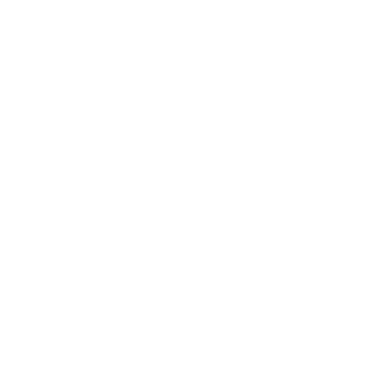
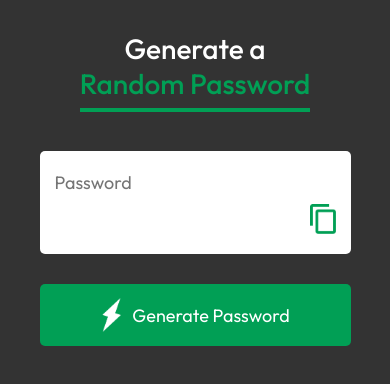
Before and after one commit to BrostouchKOK/generate-password, a plain HTML site: page index.html in a window 390 px wide. Drawn offline with Linux system fonts and the light colour scheme.

Commit message:
completed random password

```diff
--- a/index.html
+++ b/index.html
@@ -1,12 +1,52 @@
 <!DOCTYPE html>
 <html lang="en">
-<head>
-    <meta charset="UTF-8">
-    <meta name="viewport" content="width=device-width, initial-scale=1.0">
-    <title>Document</title>
-    <link rel="stylesheet" href="style.css">
-</head>
-<body>
+  <head>
+    <meta charset="UTF-8" />
+    <meta name="viewport" content="width=device-width, initial-scale=1.0" />
+    <title>Generate Password</title>
+    <link rel="stylesheet" href="style.css" />
+  </head>
+  <body>
+    <div class="container">
+      <h1>Generate a <br /><span>Random Password</span></h1>
+      <div class="display">
+        <input type="text" id="password" placeholder="Password" />
+        <img onclick="copyPassword()" src="images/copy.png" alt="" />
+      </div>
+      <button onclick="createPassword()">
+        <img src="images/generate.png" alt="" /> Generate Password
+      </button>
+    </div>
 
-</body>
+    <script>
+      const passwordBox = document.getElementById("password");
+      const length = 12;
+
+      const upperCase = "ABCDEFGHIJKLMNOPQRSTUVWXYZ";
+      const lowerCase = "abcdefghijklmnopqrstuvwxyz";
+      const number = "0123456789";
+      const symbol = "!@#$%^&*()_+=-[]{}/~";
+
+      const allChars = upperCase + lowerCase + number + symbol;
+
+      function createPassword() {
+        let password = "";
+        password += upperCase[Math.floor(Math.random() * upperCase.length)];
+        password += lowerCase[Math.floor(Math.random() * lowerCase.length)];
+        password += number[Math.floor(Math.random() * number.length)];
+        password += symbol[Math.floor(Math.random() * symbol.length)];
+
+        while (length > password.length) {
+          password += allChars[Math.floor(Math.random() * allChars.length)];
+        }
+        passwordBox.value = password;
+      }
+
+      function copyPassword(){
+        passwordBox.select();
+        document.execCommand("copy");
+      }
+
+    </script>
+  </body>
 </html>
--- a/style.css
+++ b/style.css
@@ -6,3 +6,100 @@
     box-sizing: border-box;
     font-family: "Outfit", sans-serif;
 }
+body{
+    background: #333;
+    color: #fff;
+}
+.container{
+    margin: 12%;
+    width: 90%;
+    max-width: 700px;
+}
+.display{
+    width: 100%;
+    margin-top: 50px;
+    margin-bottom: 30px;
+    background-color: #fff;
+    padding: 26px 20px;
+    border-radius: 5px;
+    color: #333;
+    display: flex;
+    justify-content: space-between;
+    align-items: center;
+}
+.container h1{
+    font-weight: 500;
+    font-size: 45px;
+}
+.container h1 span{
+    color: #019f55;
+    border-bottom: 4px solid #019f55;
+    padding-bottom: 7px;
+}
+.display img{
+    width: 30px;
+    cursor: pointer;
+}
+.display input{
+    border: 0;
+    outline: 0;
+    font-size: 24px;
+
+}
+.container button img{
+    width: 28px;
+    margin-right: 10px;
+}
+.container button{
+    border: 0;
+    outline: 0;
+    background: #019f55;
+    color: #fff;
+    padding: 16px 26px;
+    border-radius: 5px;
+    display: flex;
+    align-items: center;
+    justify-content: center;
+    cursor: pointer;
+    font-size: 22px;
+}
+
+@media (max-width: 600px) {
+  .container {
+    margin: 8% auto;
+    padding: 0 20px;
+  }
+
+  .container h1 {
+    font-size: 28px;
+    text-align: center;
+  }
+
+  .display {
+    flex-direction: column;
+    align-items: stretch;
+    padding: 20px 15px;
+    gap: 10px;
+  }
+
+  .display input {
+    font-size: 18px;
+    width: 100%;
+  }
+
+  .display img {
+    width: 26px;
+    align-self: flex-end;
+  }
+
+  .container button {
+    width: 100%;
+    font-size: 18px;
+    padding: 14px 20px;
+  }
+
+  .container button img {
+    width: 24px;
+    margin-right: 8px;
+  }
+}
```
